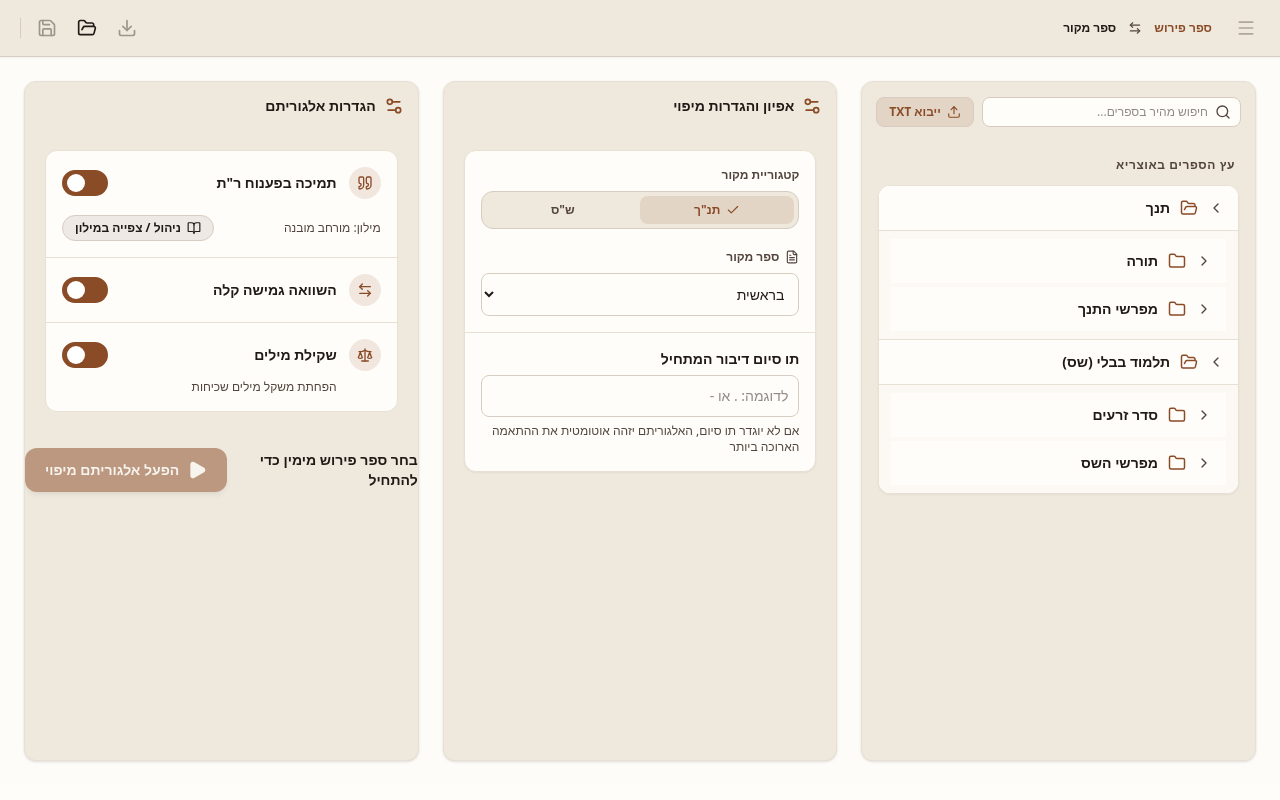
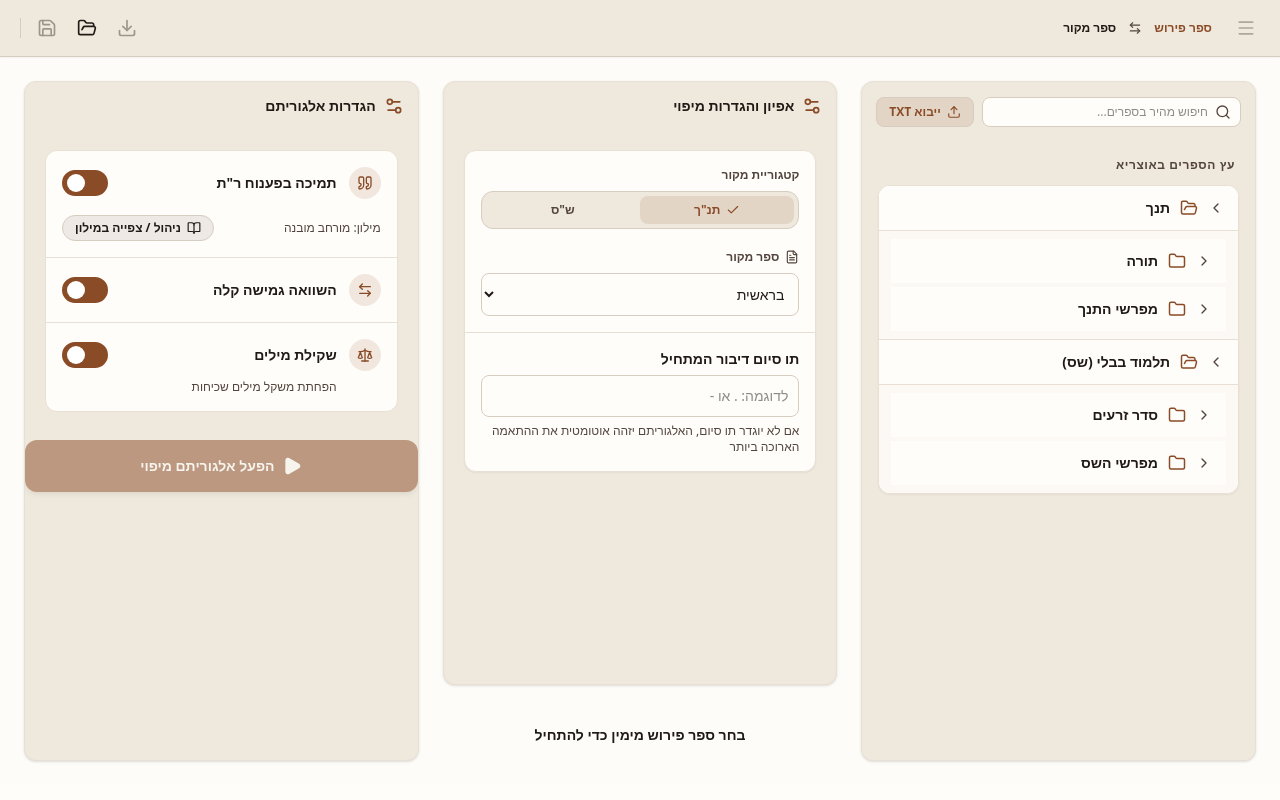
Before and after one commit to crfh1672/otzaria-links-plugin, a React (Vite) app: page / in a window 1280 px wide. Shown: the top 800 px of the page. Built offline with nearby package versions, Linux system fonts and the light colour scheme.

Commit message:
Update SetupMode.tsx

```diff
--- a/src/components/SetupMode.tsx
+++ b/src/components/SetupMode.tsx
@@ -619,7 +619,9 @@ export const SetupMode: React.FC<SetupModeProps> = ({ onRunAlgorithm }) => {
               </div>
             </div>
           </div>
-
+          <div className="shrink-0 mt-2 flex items-center justify-center py-4 text-sm font-semibold text-[var(--color-on-surface)]">
+            {selectedBookTitle ? `ספר נבחר: ${selectedBookTitle}` : 'בחר ספר פירוש מימין כדי להתחיל'}
+          </div>
         </div>
 
         {/* Left Pane: Algorithm Settings (4 Cols) */}
@@ -717,15 +719,12 @@ export const SetupMode: React.FC<SetupModeProps> = ({ onRunAlgorithm }) => {
             </div>
           </div>
 
-          <div className="shrink-0 mt-2 flex flex-col sm:flex-row items-center justify-between gap-3 py-2">
-            <span className="text-sm font-semibold text-[var(--color-on-surface)] text-right">
-              {selectedBookTitle ? `ספר נבחר: ${selectedBookTitle}` : 'בחר ספר פירוש מימין כדי להתחיל'}
-            </span>
+          <div className="shrink-0 mt-2">
             <button
               type="button"
               onClick={handleRun}
               disabled={!selectedBookTitle || isProcessing}
-              className="w-full sm:w-auto inline-flex items-center justify-center gap-2 px-5 py-3 text-sm font-bold bg-[var(--color-primary)] text-[var(--color-on-primary)] hover:brightness-105 active:opacity-100 disabled:opacity-50 disabled:cursor-not-allowed rounded-[var(--radius-md)] transition-all shadow-md shrink-0"
+              className="w-full inline-flex items-center justify-center gap-2 px-5 py-4 text-sm font-bold bg-[var(--color-primary)] text-[var(--color-on-primary)] hover:brightness-105 active:opacity-100 disabled:opacity-50 disabled:cursor-not-allowed rounded-[var(--radius-md)] transition-all shadow-md"
             >
               {isProcessing ? (
                 <span>מעבד מיפוי...</span>
```
